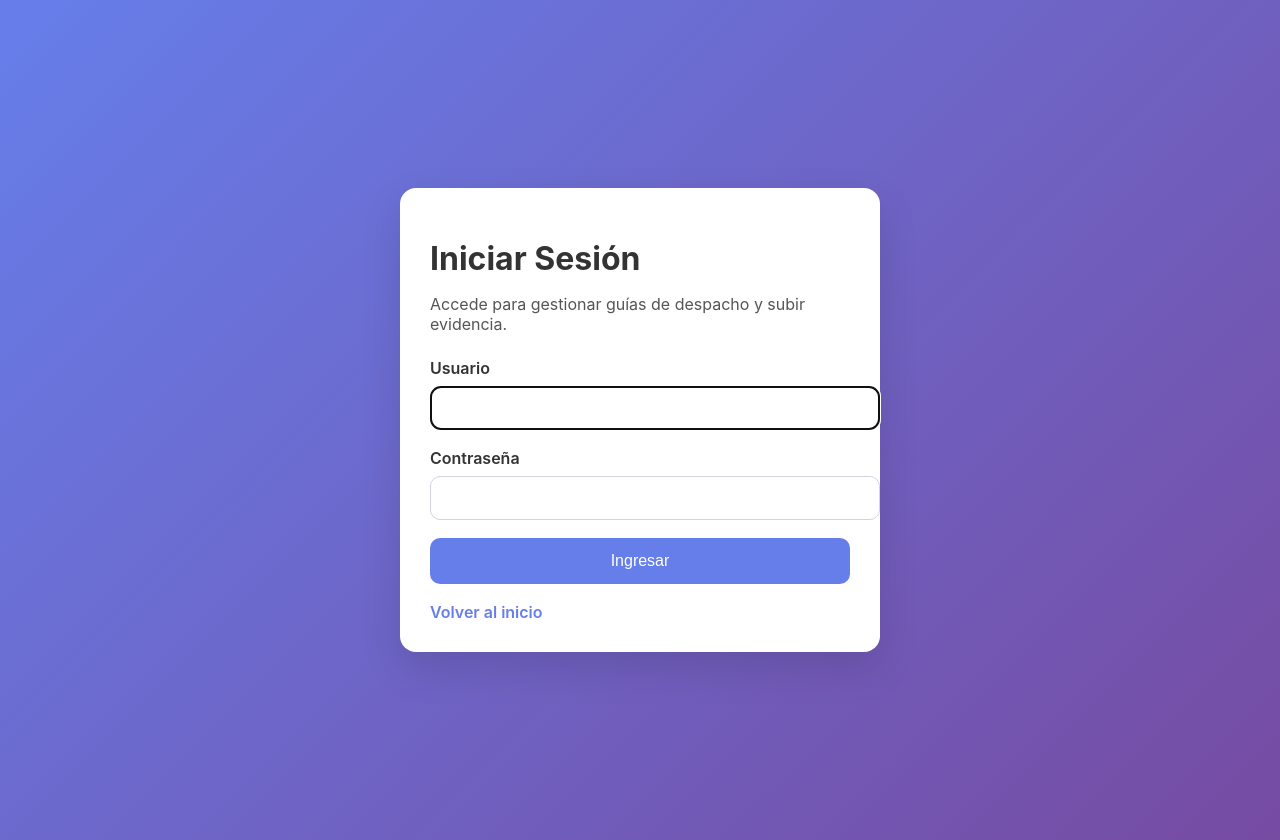
After one commit to mrGoonies/tracking_guide, a Django app: page /login/ in a window 1280 px wide. The commit adds this page. Run offline with Django 5.2, Linux system fonts and the light colour scheme.

Commit message:
feat: implementando sistema de login y autorizacion basico

```diff
--- /dev/null
+++ b/guides/templates/guides/login.html
@@ -0,0 +1,113 @@
+<!DOCTYPE html>
+<html lang="es">
+<head>
+    <meta charset="UTF-8">
+    <meta name="viewport" content="width=device-width, initial-scale=1.0">
+    <title>Iniciar Sesión</title>
+    <style>
+        body {
+            font-family: -apple-system, BlinkMacSystemFont, 'Segoe UI', Roboto, sans-serif;
+            background: linear-gradient(135deg, #667eea 0%, #764ba2 100%);
+            min-height: 100vh;
+            display: flex;
+            align-items: center;
+            justify-content: center;
+            margin: 0;
+            padding: 20px;
+        }
+        .login-card {
+            width: 100%;
+            max-width: 420px;
+            background: white;
+            padding: 30px;
+            border-radius: 16px;
+            box-shadow: 0 16px 40px rgba(0,0,0,0.12);
+        }
+        h1 {
+            margin-bottom: 10px;
+            color: #333;
+        }
+        p {
+            margin-bottom: 24px;
+            color: #555;
+        }
+        label {
+            display: block;
+            margin-bottom: 8px;
+            font-weight: 600;
+            color: #333;
+        }
+        input {
+            width: 100%;
+            padding: 12px 14px;
+            border: 1px solid #d1d5db;
+            border-radius: 10px;
+            font-size: 16px;
+            margin-bottom: 18px;
+            color: #333;
+        }
+        button {
+            width: 100%;
+            padding: 14px;
+            border: none;
+            border-radius: 10px;
+            background: #667eea;
+            color: white;
+            font-size: 16px;
+            cursor: pointer;
+        }
+        .message {
+            margin-bottom: 16px;
+            padding: 12px 14px;
+            border-radius: 10px;
+            background: #f8d7da;
+            color: #842029;
+            border: 1px solid #f5c2c7;
+        }
+        .links {
+            margin-top: 18px;
+            display: flex;
+            justify-content: space-between;
+            align-items: center;
+        }
+        .links a {
+            color: #667eea;
+            text-decoration: none;
+            font-weight: 600;
+        }
+    </style>
+</head>
+<body>
+    <div class="login-card">
+        <h1>Iniciar Sesión</h1>
+        <p>Accede para gestionar guías de despacho y subir evidencia.</p>
+
+        {% if form.non_field_errors %}
+        <div class="message">
+            {{ form.non_field_errors }}
+        </div>
+        {% endif %}
+
+        <form method="post">
+            {% csrf_token %}
+            <label for="id_username">Usuario</label>
+            {{ form.username }}
+            {% if form.username.errors %}
+            <div class="message">{{ form.username.errors.0 }}</div>
+            {% endif %}
+
+            <label for="id_password">Contraseña</label>
+            {{ form.password }}
+            {% if form.password.errors %}
+            <div class="message">{{ form.password.errors.0 }}</div>
+            {% endif %}
+
+            <button type="submit">Ingresar</button>
+        </form>
+
+        <div class="links">
+            <a href="{% url 'home' %}">Volver al inicio</a>
+        </div>
+    </div>
+</body>
+</html>
--- a/guides/urls.py
+++ b/guides/urls.py
@@ -3,6 +3,8 @@ from . import views
 
 urlpatterns = [
     path('', views.home, name='home'),
+    path('login/', views.user_login, name='login'),
+    path('logout/', views.user_logout, name='logout'),
     path('clientes/importar/', views.import_clients, name='import_clients'),
     path('clientes/buscar/', views.search_client_by_rut, name='search_client'),
     path('guias/', views.guide_list, name='guide_list'),
--- a/guides/views.py
+++ b/guides/views.py
@@ -1,5 +1,8 @@
 from django.shortcuts import render, redirect
 from django.contrib import messages
+from django.contrib.auth import authenticate, login, logout
+from django.contrib.auth.decorators import login_required
+from django.contrib.auth.forms import AuthenticationForm
 from django.http import JsonResponse
 from django.views.decorators.http import require_POST
 from django.views.decorators.csrf import csrf_exempt
@@ -10,6 +13,30 @@ from .models import Client, DispatchGuide, GuideStage
 def home(request):
     return render(request, 'guides/home.html')
 
+
+def user_login(request):
+    if request.user.is_authenticated:
+        return redirect('guide_list')
+
+    if request.method == 'POST':
+        form = AuthenticationForm(request, data=request.POST)
+        if form.is_valid():
+            login(request, form.get_user())
+            return redirect(request.GET.get('next') or 'guide_list')
+    else:
+        form = AuthenticationForm()
+
+    return render(request, 'guides/login.html', {'form': form})
+
+
+@login_required
+def user_logout(request):
+    logout(request)
+    messages.success(request, 'Sesión cerrada correctamente')
+    return redirect('home')
+
+
+@login_required
 def import_clients(request):
     """Vista para importar clientes desde CSV."""
     if request.method == 'POST':
@@ -46,6 +73,7 @@ def import_clients(request):
     }
     return render(request, 'guides/import_clients.html', context)
 
+@login_required
 def guide_list(request):
     estado_filtro = request.GET.get('estado', '').strip()
     guides = DispatchGuide.objects.select_related('cliente', 'transportista').order_by('-fecha_creacion')
@@ -85,6 +113,7 @@ def search_client_by_rut(request):
         }, status=404)
 
 
+@login_required
 def create_guide(request):
     """Vista para crear una nueva guía de despacho (mobile-first)."""
     if request.method == 'POST':
@@ -141,6 +170,7 @@ def create_guide(request):
     return render(request, 'guides/create_guide.html', context)
 
 
+@login_required
 def guide_detail(request, guide_id):
     """Vista para ver y actualizar el estado de una guía específica."""
     try:
--- a/tracking_guide/settings.py
+++ b/tracking_guide/settings.py
@@ -121,6 +121,11 @@ STATIC_URL = 'static/'
 MEDIA_URL = '/media/'
 MEDIA_ROOT = BASE_DIR / 'media'
 
+# Authentication
+LOGIN_URL = 'login'
+LOGIN_REDIRECT_URL = 'guide_list'
+LOGOUT_REDIRECT_URL = 'home'
+
 # Default primary key field type
 # https://docs.djangoproject.com/en/5.2/ref/settings/#default-auto-field
 
```
Also changed, not shown: guides/forms.py (+8 -0 lines), guides/templates/guides/home.html (+18 -0 lines).
